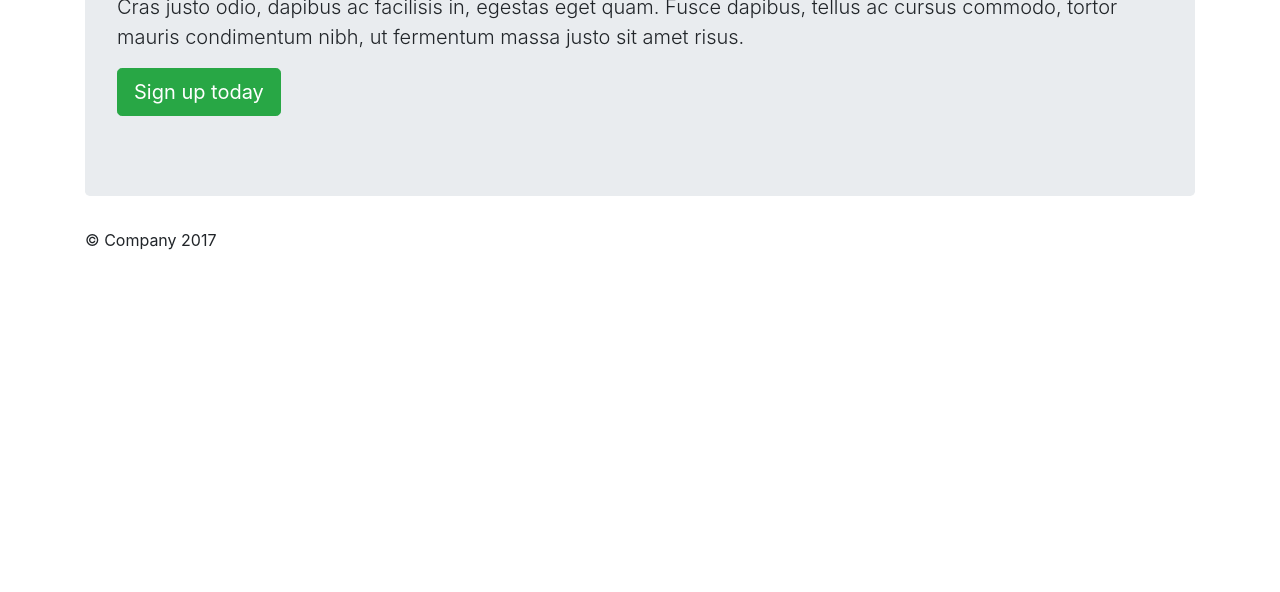
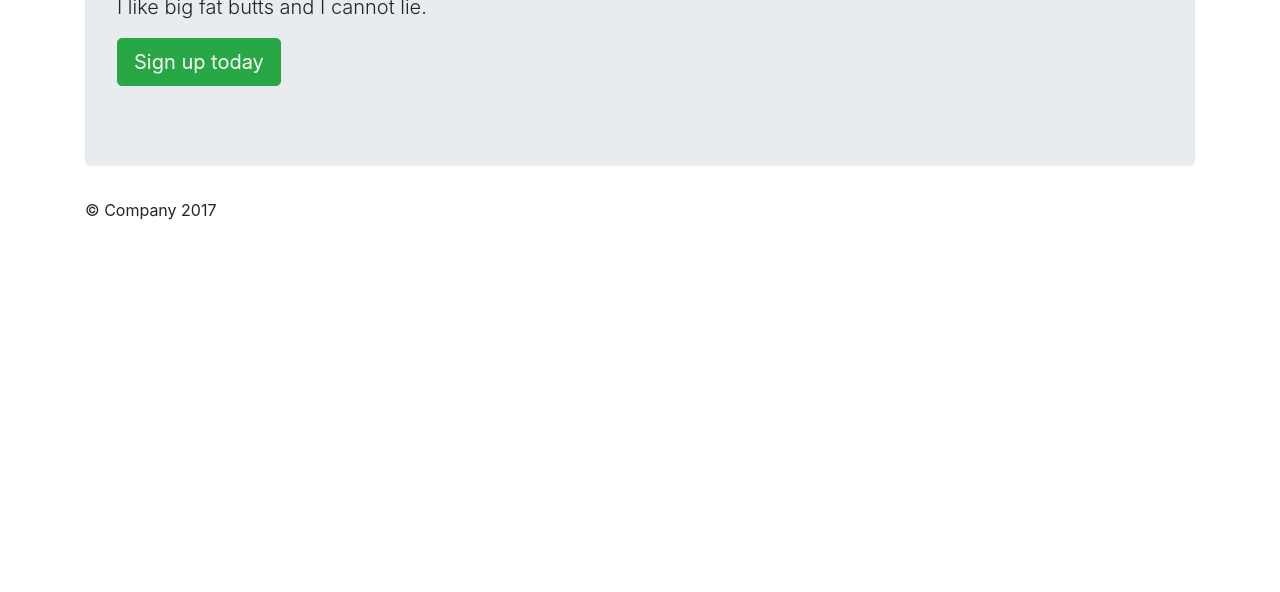
Before and after one commit to LucieMorelA/wassup2, a plain HTML site: page index.html in a window 1280 px wide. Shown: the part 208-800 px from the top of the page. Drawn offline with nearby package versions, Linux system fonts and the light colour scheme.

Commit message:
Update index.html

```diff
--- a/index.html
+++ b/index.html
@@ -31,7 +31,7 @@
 
         <div class="jumbotron">
           <h1 class="display-3">Jumbotron heading</h1>
-          <p class="lead">Cras justo odio, dapibus ac facilisis in, egestas eget quam. Fusce dapibus, tellus ac cursus commodo, tortor mauris condimentum nibh, ut fermentum massa justo sit amet risus.</p>
+          <p class="lead">I like big fat butts and I cannot lie.</p>
           <p><a class="btn btn-lg btn-success" href="#" role="button">Sign up today</a></p>
         </div>
 
```
